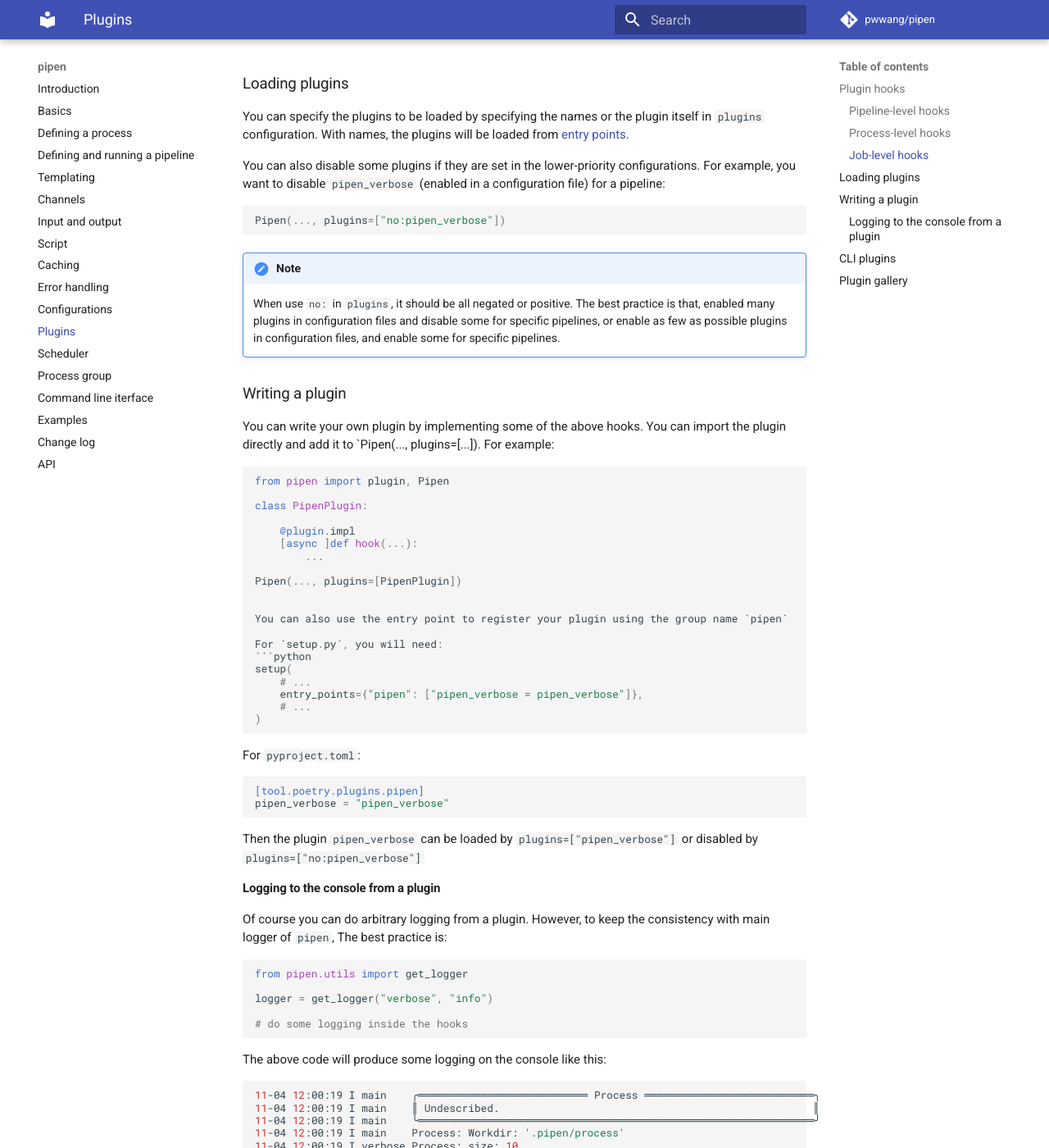
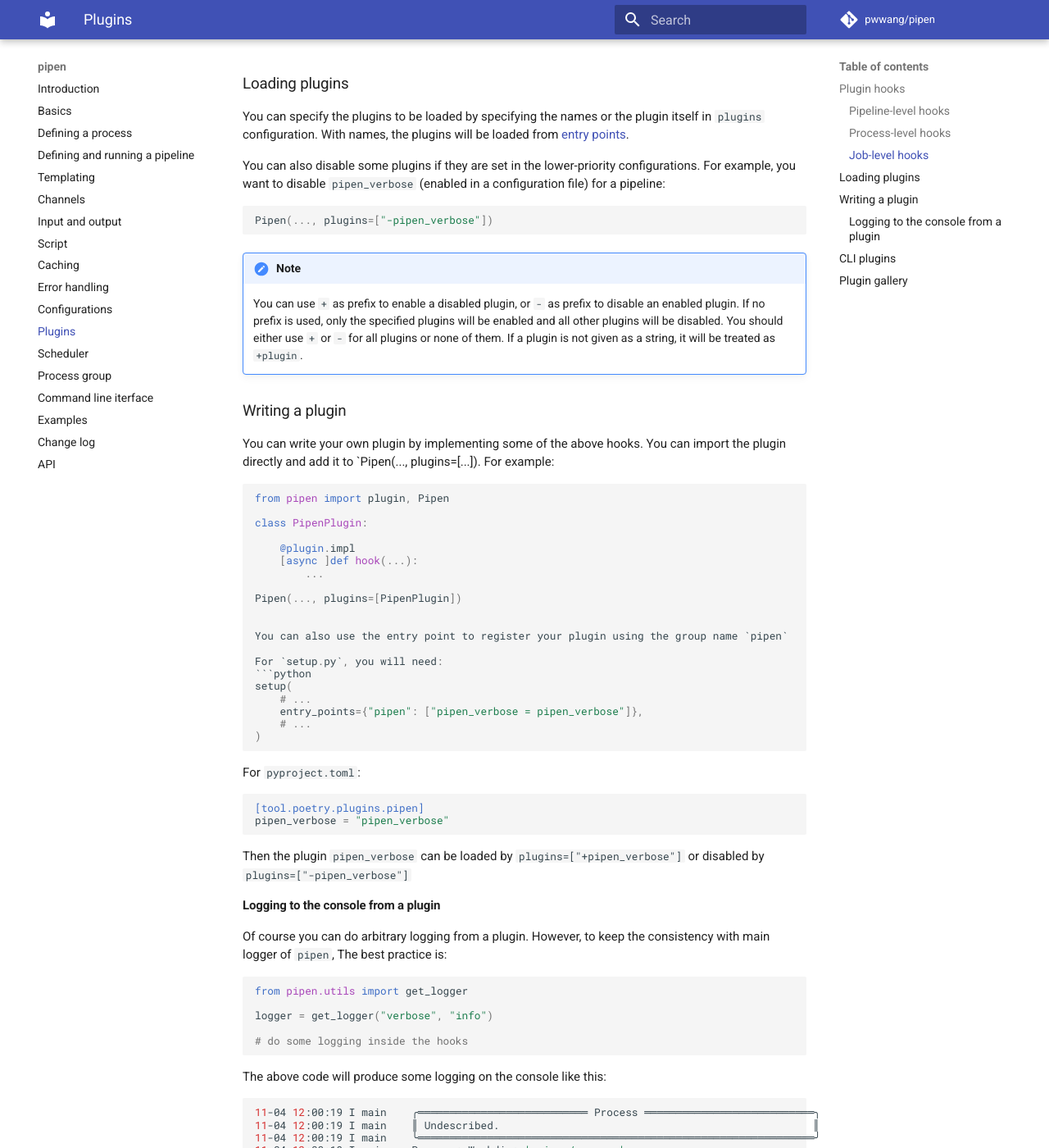
Before and after one commit to pwwang/pipen, an MkDocs documentation site: the page built from docs/plugin.md, in a window 1280 px wide and 1400 px high, scrolled down 2311 px. Shown: the whole window at 82% size. Built offline with MkDocs 1.6.1 and Material for MkDocs 9.7.7, drawn with Linux system fonts in a browser that asks for light colours; comment, search, counter and statistics services are not loaded.

Commit message:
docs: update docs for specifiying plugins due to simplug upgrade

````diff
--- a/docs/plugin.md
+++ b/docs/plugin.md
@@ -130,12 +130,12 @@ You can specify the plugins to be loaded by specifying the names or the plugin i
 You can also disable some plugins if they are set in the lower-priority configurations. For example, you want to disable `pipen_verbose` (enabled in a configuration file) for a pipeline:
 
 ```python
-Pipen(..., plugins=["no:pipen_verbose"])
+Pipen(..., plugins=["-pipen_verbose"])
 ```
 
 !!! note
 
-    When use `no:` in `plugins`, it should be all negated or positive. The best practice is that, enabled many plugins in configuration files and disable some for specific pipelines, or enable as few as possible plugins in configuration files, and enable some for specific pipelines.
+    You can use `+` as prefix to enable a disabled plugin, or `-` as prefix to disable an enabled plugin. If no prefix is used, only the specified plugins will be enabled and all other plugins will be disabled. You should either use `+` or `-` for all plugins or none of them. If a plugin is not given as a string, it will be treated as `+plugin`.
 
 ## Writing a plugin
 
@@ -171,7 +171,7 @@ For `pyproject.toml`:
 pipen_verbose = "pipen_verbose"
 ```
 
-Then the plugin `pipen_verbose` can be loaded by `plugins=["pipen_verbose"]` or disabled by `plugins=["no:pipen_verbose"]`
+Then the plugin `pipen_verbose` can be loaded by `plugins=["+pipen_verbose"]` or disabled by `plugins=["-pipen_verbose"]`
 
 ### Logging to the console from a plugin
 
````
